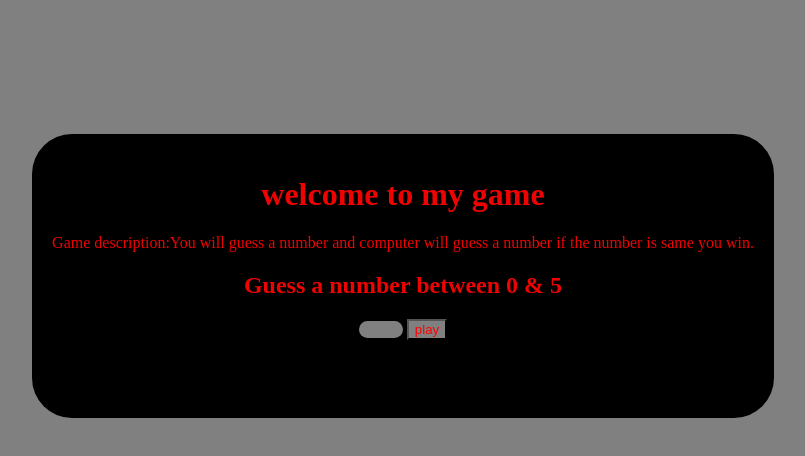
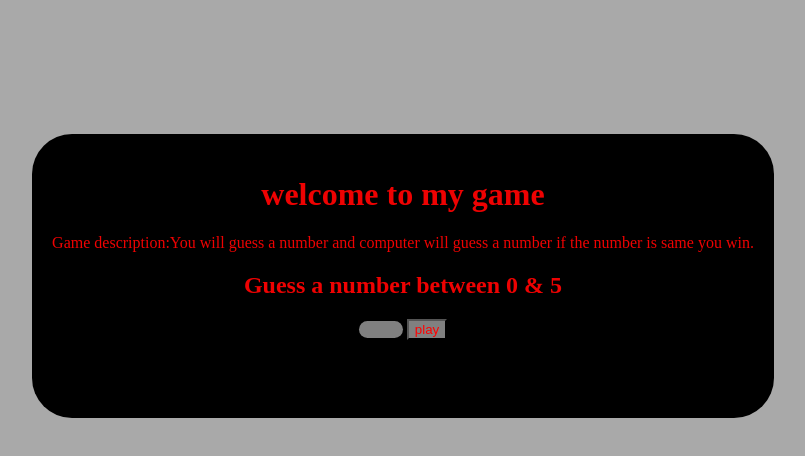
Before and after one commit to hassamaslam12/ifGame, a plain HTML site: page index.html in a window 1280 px wide. Shown: the whole page, without its empty margins (237-1042 px from the left). Drawn offline with Linux system fonts and the light colour scheme.

Commit message:
Update index.html

```diff
--- a/index.html
+++ b/index.html
@@ -8,7 +8,7 @@
     <style>
         body{
 
-            background-color: gray;
+            background-color: darkgray;
             display: flex;
             justify-content: center;
             align-items: center;
```
